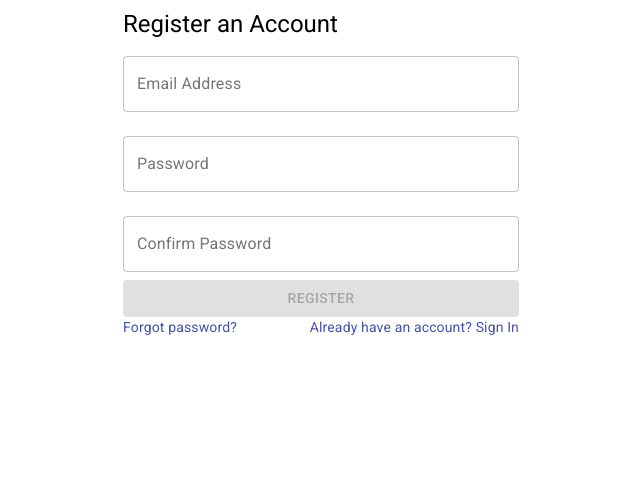
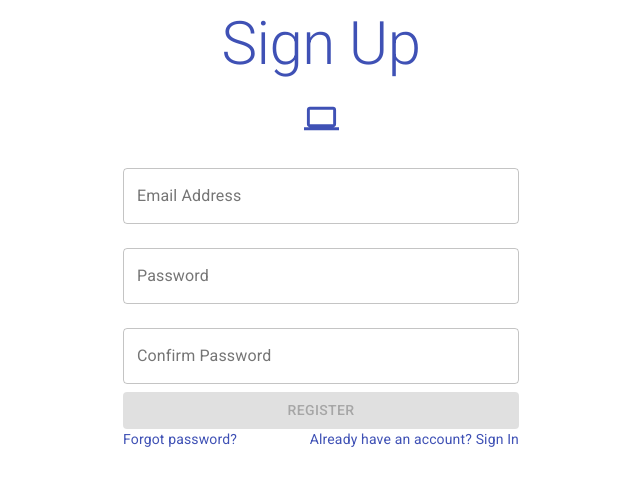
Before and after one commit to ngshiheng/graphql-prisma-nodejs, a React (Create React App) app in the folder client/: page /register in a window 1280 px wide. Shown: the top 486 px of the page, without its empty margins (319-959 px from the left). Built offline with nearby package versions, Linux system fonts and the light colour scheme.

Commit message:
Slightly beautify the pages

```diff
--- a/client/src/App.tsx
+++ b/client/src/App.tsx
@@ -1,5 +1,7 @@
 import * as React from 'react';
 import { BrowserRouter, Switch, Route } from 'react-router-dom';
+import { HomePage } from './components/HomePage';
+import { PrivatePage } from './components/PrivatePage';
 import { LoginForm } from './components/LoginForm';
 import { RegisterForm } from './components/RegisterForm';
 
@@ -8,6 +10,8 @@ export class App extends React.PureComponent {
         return (
             <BrowserRouter>
                 <Switch>
+                    <Route exact path="/" component={HomePage} />
+                    <Route path="/private" component={PrivatePage} />
                     <Route path="/login" component={LoginForm} />
                     <Route path="/register" component={RegisterForm} />
                 </Switch>
--- /dev/null
+++ b/client/src/components/HomePage.tsx
@@ -0,0 +1,14 @@
+import React from 'react';
+import { Typography } from '@material-ui/core';
+import { Home } from '@material-ui/icons';
+
+export const HomePage = () => {
+    return (
+        <Typography align="center" color="primary" variant="h1">
+            Home Page
+            <div>
+                <Home fontSize="large" color="primary" />
+            </div>
+        </Typography>
+    );
+};
--- a/client/src/components/LoginForm.tsx
+++ b/client/src/components/LoginForm.tsx
@@ -1,6 +1,7 @@
 import * as React from 'react';
 import * as yup from 'yup';
 import { Formik, Form } from 'formik';
+import { LockOpen } from '@material-ui/icons';
 import { Button, Container, Grid, Link, Typography } from '@material-ui/core';
 import { CustomTextField } from './CustomTextField';
 import { Mutation } from 'react-apollo';
@@ -53,8 +54,18 @@ export const LoginForm: React.FC = () => {
                 >
                     {({ isValid }) => (
                         <Container component="main" maxWidth="xs">
-                            <Typography component="h1" variant="h5">
+                            <Typography
+                                variant="h2"
+                                color="primary"
+                                align="center"
+                            >
                                 Sign In
+                                <div>
+                                    <LockOpen
+                                        fontSize="large"
+                                        color="primary"
+                                    />
+                                </div>
                             </Typography>
                             <Form>
                                 <CustomTextField
@@ -73,7 +84,7 @@ export const LoginForm: React.FC = () => {
                                     disabled={!isValid}
                                     type="submit"
                                 >
-                                    Sign In
+                                    Login
                                 </Button>
                                 <Grid container>
                                     <Grid item xs>
--- /dev/null
+++ b/client/src/components/PrivatePage.tsx
@@ -0,0 +1,14 @@
+import React from 'react';
+import { Typography } from '@material-ui/core';
+import { Lock } from '@material-ui/icons';
+
+export const PrivatePage = () => {
+    return (
+        <Typography align="center" color="secondary" variant="h1">
+            Private Page
+            <div>
+                <Lock fontSize="large" color="secondary" />
+            </div>
+        </Typography>
+    );
+};
--- a/client/src/components/RegisterForm.tsx
+++ b/client/src/components/RegisterForm.tsx
@@ -1,6 +1,7 @@
 import * as React from 'react';
 import * as yup from 'yup';
 import { Formik, Form } from 'formik';
+import { Computer } from '@material-ui/icons';
 import { Button, Container, Grid, Link, Typography } from '@material-ui/core';
 import { CustomTextField } from './CustomTextField';
 import { Mutation } from 'react-apollo';
@@ -64,8 +65,18 @@ export const RegisterForm: React.FC = () => {
                 >
                     {({ isValid }) => (
                         <Container component="main" maxWidth="xs">
-                            <Typography component="h1" variant="h5">
-                                Register an Account
+                            <Typography
+                                variant="h2"
+                                color="primary"
+                                align="center"
+                            >
+                                Sign Up
+                                <div>
+                                    <Computer
+                                        fontSize="large"
+                                        color="primary"
+                                    />
+                                </div>
                             </Typography>
                             <Form>
                                 <CustomTextField
```
